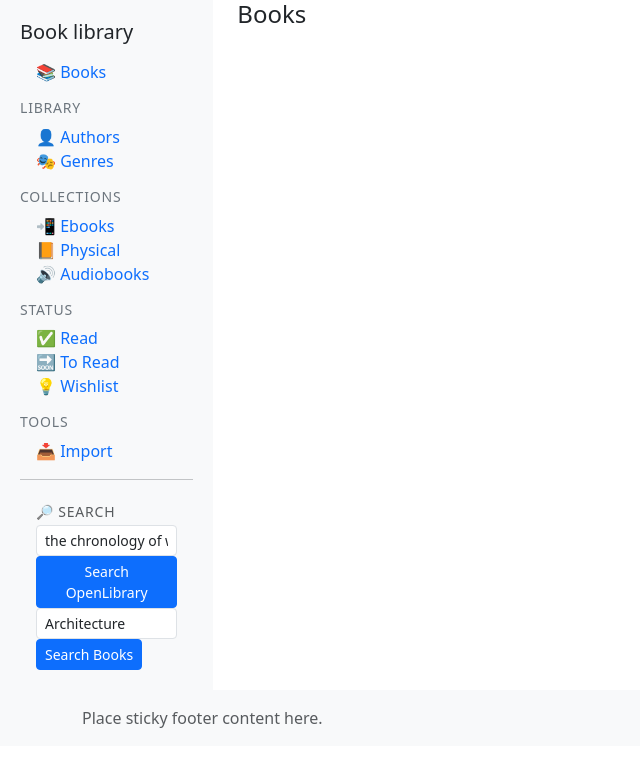
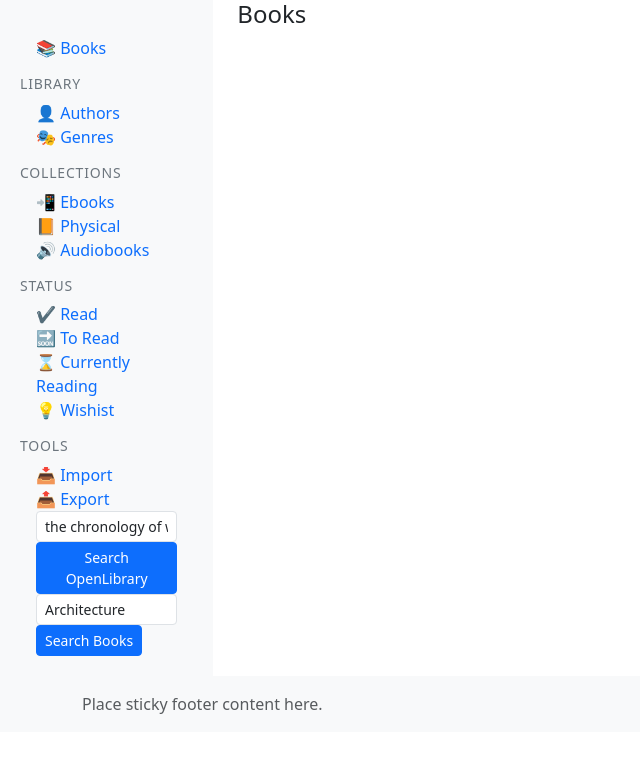
Before and after one commit to jborza/booklibrary, a Flask app: page /books/ in a window 1280 px wide. Shown: the top 761 px of the page, without its empty margins (0-640 px from the left). Run offline with Flask 3, Linux system fonts and the light colour scheme.

Commit message:
menu generated by macro and loop

```diff
--- a/app.py
+++ b/app.py
@@ -34,6 +34,50 @@
 def home():
     return redirect(url_for('books.list_books'))
 
+@app.context_processor
+def inject_menu():
+    menu_sections = [
+        {
+            'title': '',
+            'items':[
+                {'name': 'Books', 'url': '/', 'icon': '📚'},
+            ]
+        },
+        {
+            'title': 'Library',
+            'items':[
+                {'name': 'Authors', 'url': '/authors', 'icon': '👤'},
+                {'name': 'Genres', 'url': '/genres', 'icon': '🎭'},
+            ]
+        },
+        {
+            'title': 'Collections',
+            'items': [
+                {'name': 'Ebooks', 'url': '/ebooks', 'icon': '📲'},
+                {'name': 'Physical', 'url': '/physical', 'icon': '📙'},
+                {'name': 'Audiobooks', 'url': '/audiobooks', 'icon': '🔊'}
+            ]
+        },
+        {
+            'title': 'Status',
+            'items': [
+                {'name': 'Read', 'url': '/ebooks', 'icon': '✔'},
+                {'name': 'To Read', 'url': '/physical', 'icon': '🔜'},
+                {'name': 'Currently Reading', 'url': '/physical', 'icon': '⌛'},
+                {'name': 'Wishist', 'url': '/wishlist', 'icon': '💡'}
+            ]
+        },
+        {
+            'title': 'Tools',
+            'items': [
+                {'name': 'Import', 'url': '/import', 'icon': '📥'},
+                {'name': 'Export', 'url': '/export', 'icon': '📤'}
+            ]
+        }
+    ]
+    print(menu_sections)
+    return dict(menu_sections=menu_sections)
+
 if __name__ == '__main__':
     with app.app_context():
         db.create_all()
--- a/templates/base.html
+++ b/templates/base.html
@@ -26,7 +26,10 @@
     </div>
     <div class="container-fluid">
         <div class="row">
-            {% include 'menu.html' %}
+            <nav class="col-md-3 col-lg-2 d-md-block sidebar">
+                {% from "menu.html" import display_menu %}
+                {{ display_menu(menu_sections=menu_sections) }}
+            </nav>
 
             <main role="main" class="col-md-9 ml-sm-auto col-lg-10 px-md-4">
                 <div class="content">
--- a/templates/menu.html
+++ b/templates/menu.html
@@ -1,70 +1,17 @@
-<nav class="col-md-3 col-lg-2 d-md-block sidebar">
+{% macro display_menu(menu_sections) %}
     <div class="sidebar-sticky">
-        <h5 class="mb-3">Book library</h5>
-        <ul class="nav flex-column">
-            <li class="nav-item">
-                <a class="nav-link  pt-0 pb-0" href="/">
-                    📚 Books
-                </a>
-            </li>
-            <h6 class="sidebar-heading">Library</h6>
-            <li class="nav-item">
-                <a class="nav-link pt-0 pb-0" href="/authors">
-                    👤 Authors
-                </a>
-            </li>
-            <li class="nav-item">
-                <a class="nav-link  pt-0 pb-0" href="/genres">
-                    🎭 Genres
-                </a>
-            </li>
-
-            <h6 class="sidebar-heading">Collections</h6>
-            <li class="nav-item">
-                <a class="nav-link pt-0 pb-0" href="/ebooks">
-                    📲 Ebooks
-                </a>
-            </li>
-            <li class="nav-item">
-                <a class="nav-link pt-0 pb-0" href="/physical">
-                    📙 Physical
-                </a>
-            </li>
-            <li class="nav-item">
-                <a class="nav-link pt-0 pb-0" href="/audiobooks">
-                    🔊 Audiobooks
-                </a>
-            </li>
-
-            <h6 class="sidebar-heading">Status</h6>
-            <li class="nav-item">
-                <a class="nav-link pt-0 pb-0" href="/read">
-                    ✅ Read
-                </a>
-            </li>
-            <li class="nav-item">
-                <a class="nav-link pt-0 pb-0" href="/to_read">
-                    🔜 To Read
-                </a>
-            </li>
-            <li class="nav-item">
-                <a class="nav-link pt-0 pb-0" href="/wishlist">
-                    💡 Wishlist
-                </a>
-            </li>
-            <h6 class="sidebar-heading">Tools</h6>
-            <li class="nav-item">
-                <a class="nav-link pt-0 pb-0" href="/import">
-                    📥 Import
-                </a>
-            </li>
-        </ul>
-        <hr>
-        <h6 class="sidebar-heading d-flex justify-content-between align-items-center px-3 mt-4 mb-1 text-muted">
-            <a class="nav-link" href="/search">
-                🔎 Search
-            </a>
-        </h6>
+        {% for section in menu_sections %}
+            <h6 class="sidebar-heading">{{ section.title }}</h6>
+            <ul class="nav flex-column">
+                {% for item in section['items'] %}
+                <li class="nav-item">
+                    <a class="nav-link  pt-0 pb-0" href="{{ item.url }}">
+                        {{ item.icon }} {{ item.name }}
+                    </a>
+                </li>
+                {% endfor %}
+            </ul>
+        {% endfor %}
         <form class="px-3" action="/search/openlibrary" method="get">
             <div class="form-group">
                 <input type="text" class="form-control form-control-sm"  name="search_query" id="search_query"
@@ -80,4 +27,4 @@
             <button type="submit" class="btn btn-primary btn-block btn-sm">Search Books</button>
         </form>
     </div>
-</nav>
+{% endmacro %}
```
